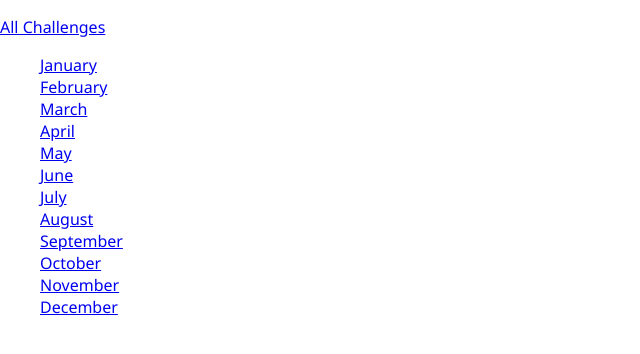
After one commit to mcampbell/udemy-django, a Django app: page /challenges/ in a window 1280 px wide. The commit adds this page. Shown: the top 354 px of the page, without its empty margins (0-640 px from the left). Run offline with Django 5.2, Linux system fonts and the light colour scheme.

Commit message:
404 page
+ global css
+ app css

```diff
--- /dev/null
+++ b/monthly_challenges/challenges/static/challenges/challenges.css
@@ -0,0 +1,3 @@
+ul {
+    list-style: none;
+}
--- /dev/null
+++ b/monthly_challenges/challenges/templates/challenges/includes/header.html
@@ -0,0 +1,5 @@
+<header>
+    <nav>
+        <a href="{% url "index" %}">All Challenges</a>
+    </nav>
+</header>
--- a/monthly_challenges/challenges/templates/challenges/index.html
+++ b/monthly_challenges/challenges/templates/challenges/index.html
@@ -1,6 +1,11 @@
 {% extends 'base.html' %}
+{% load static %}
 
 {% block page_title %}Monthly Challenges{% endblock %}
+
+{% block css_files %}
+    <link rel="stylesheet" href="{% static 'challenges/challenges.css' %}">
+{% endblock %}
 
 {% block body_content %}
     {% include "challenges/includes/header.html" %}
--- a/monthly_challenges/challenges/views.py
+++ b/monthly_challenges/challenges/views.py
@@ -1,4 +1,4 @@
-from django.http import HttpResponse, HttpRequest, HttpResponseRedirect
+from django.http import HttpResponse, HttpRequest, HttpResponseRedirect, Http404
 from django.shortcuts import render
 from django.template.exceptions import TemplateDoesNotExist
 from django.urls import reverse
@@ -39,7 +39,7 @@ def monthly_goal(request: HttpRequest, month: str) -> HttpResponse:
             },
         )
     except (KeyError, TemplateDoesNotExist):
-        return HttpResponse("Invalid month.")
+        raise Http404()
 
 
 def monthly_goal_by_cardinal(request: HttpRequest, month: int) -> HttpResponse:
--- a/monthly_challenges/monthly_challenges/settings.py
+++ b/monthly_challenges/monthly_challenges/settings.py
@@ -124,3 +124,7 @@ STATIC_URL = "static/"
 # https://docs.djangoproject.com/en/5.1/ref/settings/#default-auto-field
 
 DEFAULT_AUTO_FIELD = "django.db.models.BigAutoField"
+
+STATICFILES_DIRS = [
+    BASE_DIR / "static",
+]
--- /dev/null
+++ b/monthly_challenges/static/styles.css
@@ -0,0 +1,7 @@
+html {
+    font-family: "Noto Sans", Helvetica, Arial, sans-serif;
+}
+
+body {
+    margin: 1rem auto;
+}
--- a/monthly_challenges/templates/base.html
+++ b/monthly_challenges/templates/base.html
@@ -1,9 +1,16 @@
+{% load static %}
 <!doctype html>
 <html lang="en">
 <head>
     <meta charset="UTF-8">
     <meta name="viewport" content="width=device-width, initial-scale=1">
     <title>{% block page_title %}{% endblock %}</title>
+    <link rel="preconnect" href="https://fonts.googleapis.com">
+    <link rel="preconnect" href="https://fonts.gstatic.com" crossorigin>
+    <link href="https://fonts.googleapis.com/css2?family=Noto+Sans:ital,wght@0,100..900;1,100..900&family=Roboto+Flex:opsz,wght@8..144,100..1000&display=swap"
+          rel="stylesheet">
+    <link rel="stylesheet" href="{% static "styles.css" %}">
+    {% block css_files %}{% endblock %}
 </head>
 <body>
 {% block body_content %}
```
Also changed, not shown: monthly_challenges/templates/404.html (added, +8 -0 lines).
